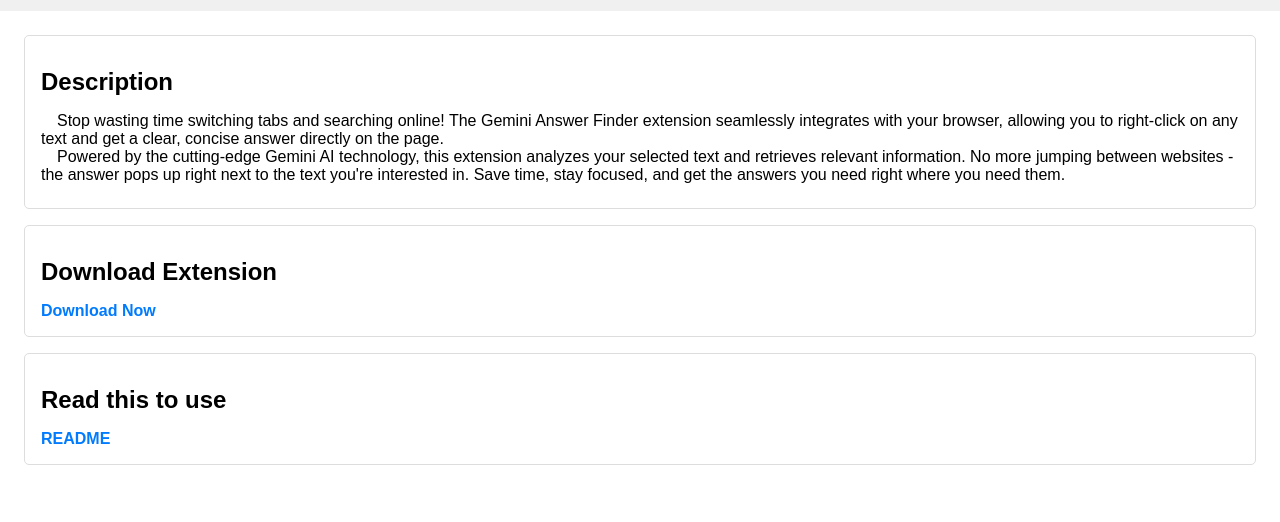
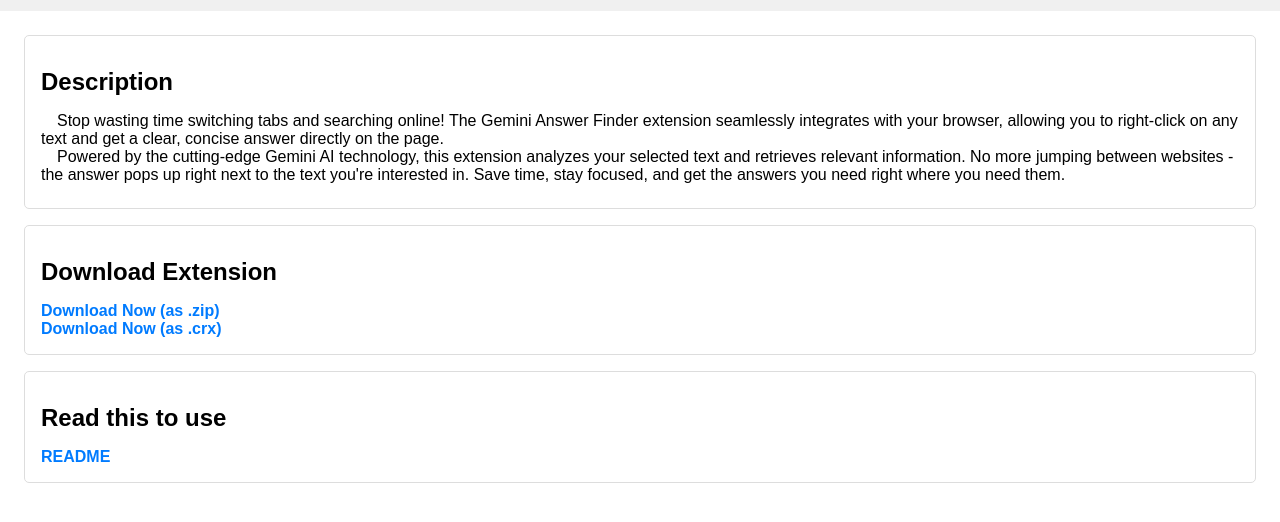
Before and after one commit to cibikomberi/moodle-gemini, a browser extension: page index.html in a window 1280 px wide. Shown: the part 90-612 px from the top of the page. Drawn offline with Linux system fonts and the light colour scheme.

Commit message:
updated index page

```diff
--- a/index.html
+++ b/index.html
@@ -95,7 +95,11 @@
         <h2>Download Extension</h2>
         <a
           href="https://codeload.github.com/cibikomberi/moodle-gemini/zip/refs/heads/main"
-          >Download Now</a
+          >Download Now (as .zip)</a
+        ><br>
+        <a
+          href="https://github.com/cibikomberi/moodle-gemini/releases/download/v2.1/moodle-gemini.crx"
+          >Download Now (as .crx)</a
         >
       </section>
       <section class="download">
```
